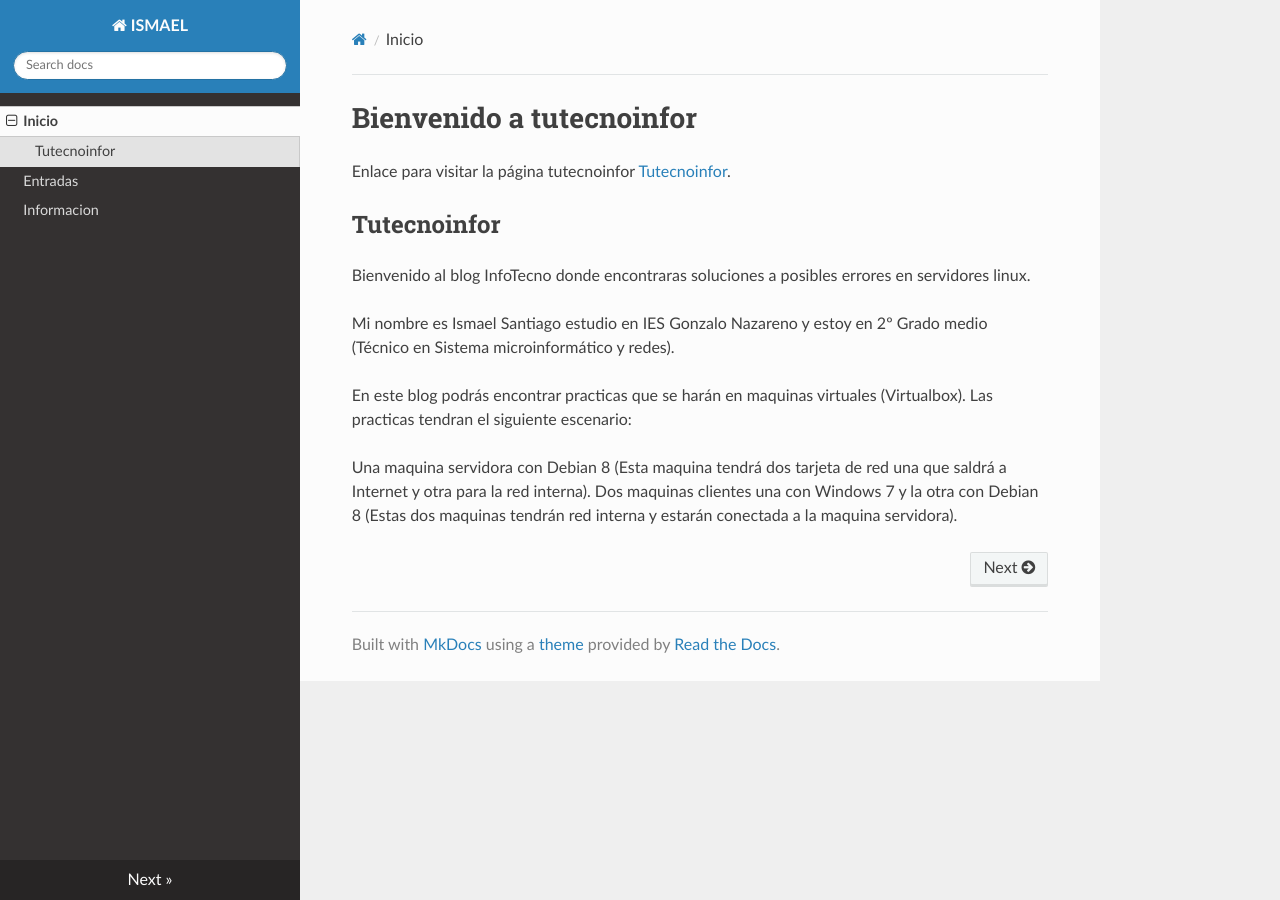
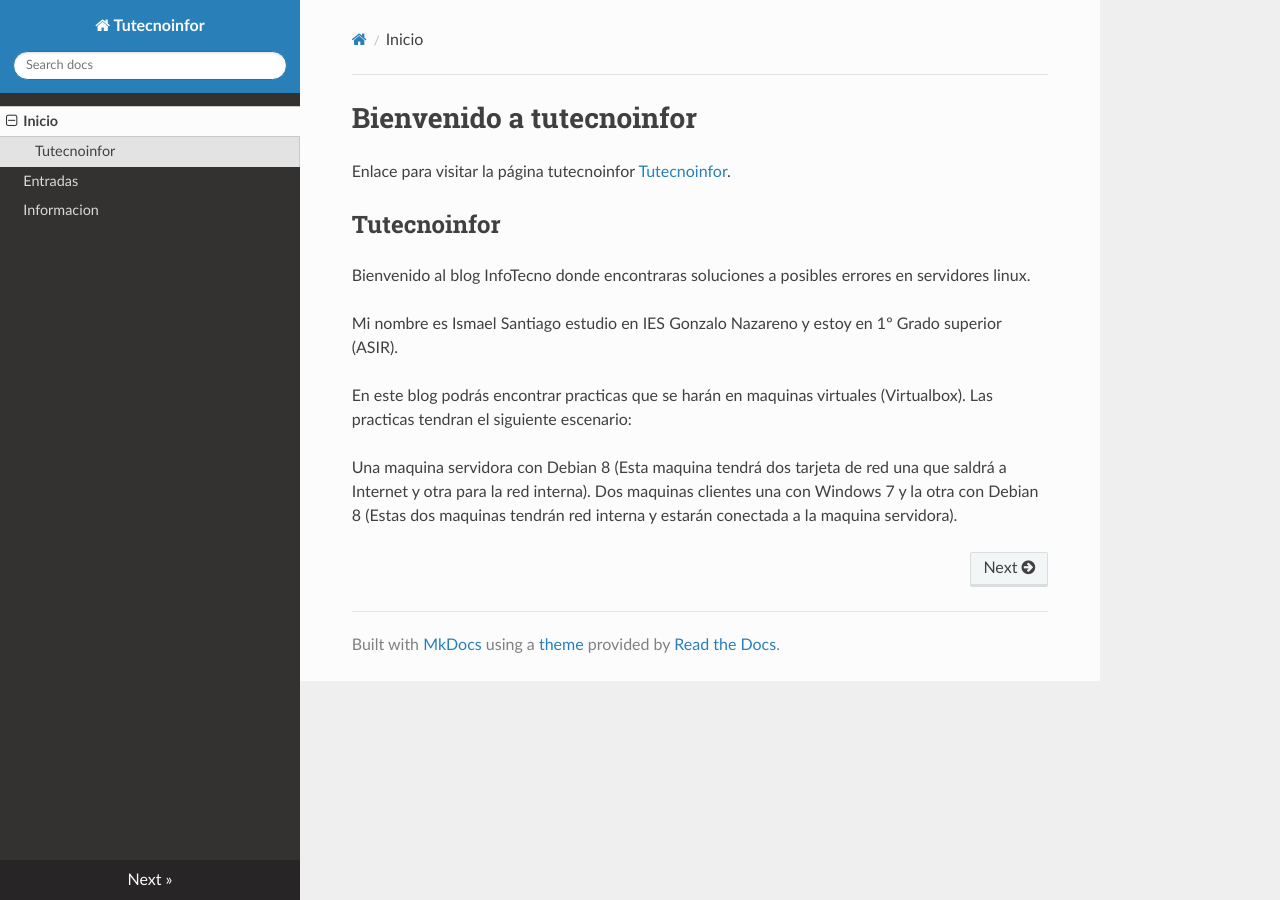
Before and after one commit to ismaelse95/mkdocsdesarrollo, an MkDocs documentation site: the page built from docs/index.md, in a window 1280 px wide. Built offline with MkDocs 1.6.1, drawn with Linux system fonts in a browser that asks for light colours; nearby versions of some CDN libraries.

Commit message:
ficheros modificados

```diff
--- a/docs/index.md
+++ b/docs/index.md
@@ -6,7 +6,7 @@ Enlace para visitar la página tutecnoinfor [Tutecnoinfor](https://tutecnoinfor.
 
 Bienvenido al blog InfoTecno donde encontraras soluciones a posibles errores en servidores linux.
 
-Mi nombre es Ismael Santiago estudio en IES Gonzalo Nazareno y estoy en 2º Grado medio (Técnico en Sistema microinformático y redes).
+Mi nombre es Ismael Santiago estudio en IES Gonzalo Nazareno y estoy en 1º Grado superior (ASIR).
 
 En este blog podrás encontrar practicas que se harán en maquinas virtuales (Virtualbox). Las practicas tendran el siguiente escenario:
 
--- a/mkdocs.yml
+++ b/mkdocs.yml
@@ -1,4 +1,7 @@
-site_name: ISMAEL
+site_name: Tutecnoinfor
+site_description: 'El sitio de la informática'
+site_author: 'Ismael Santiago Estévez'
+site_url: ''
 
 nav:
   - Inicio: 'index.md'
```
